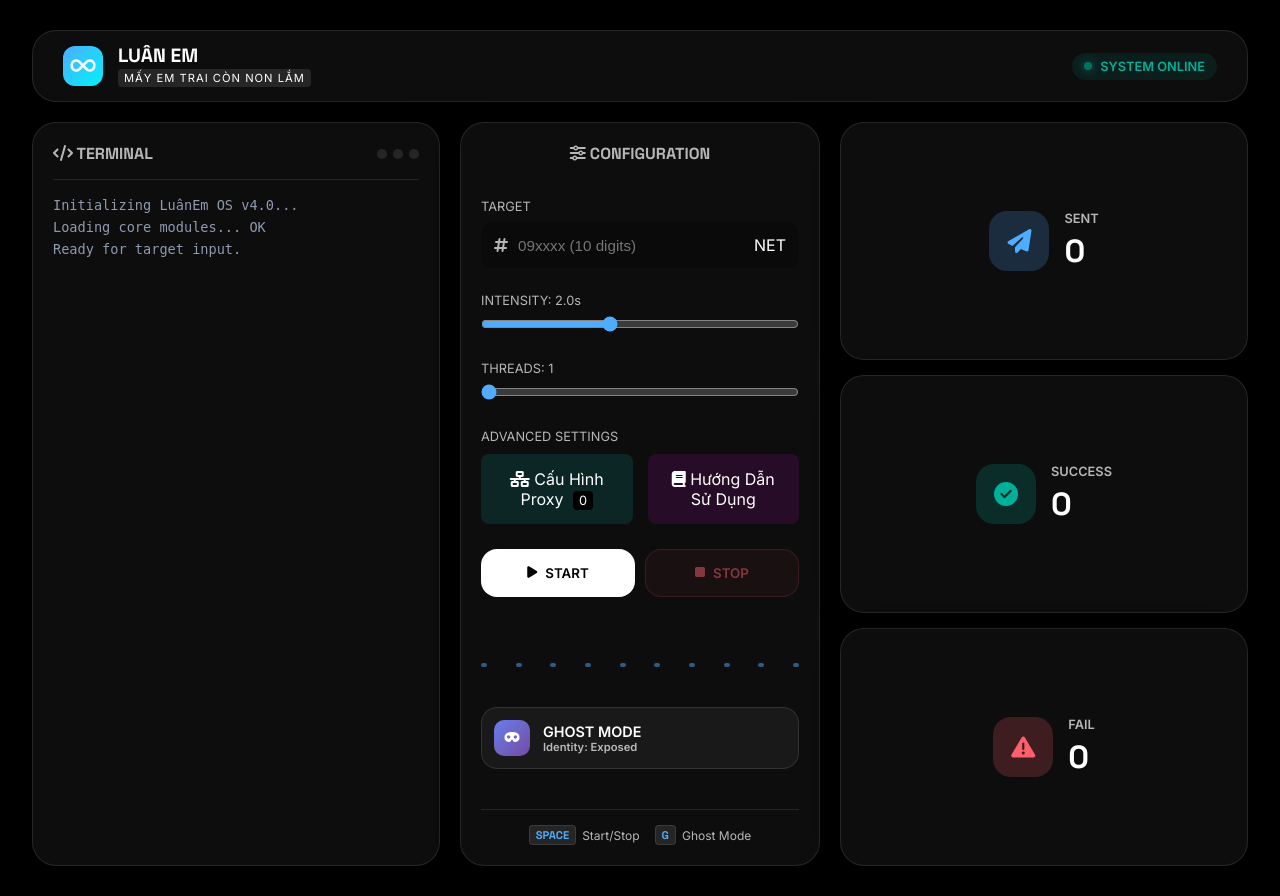
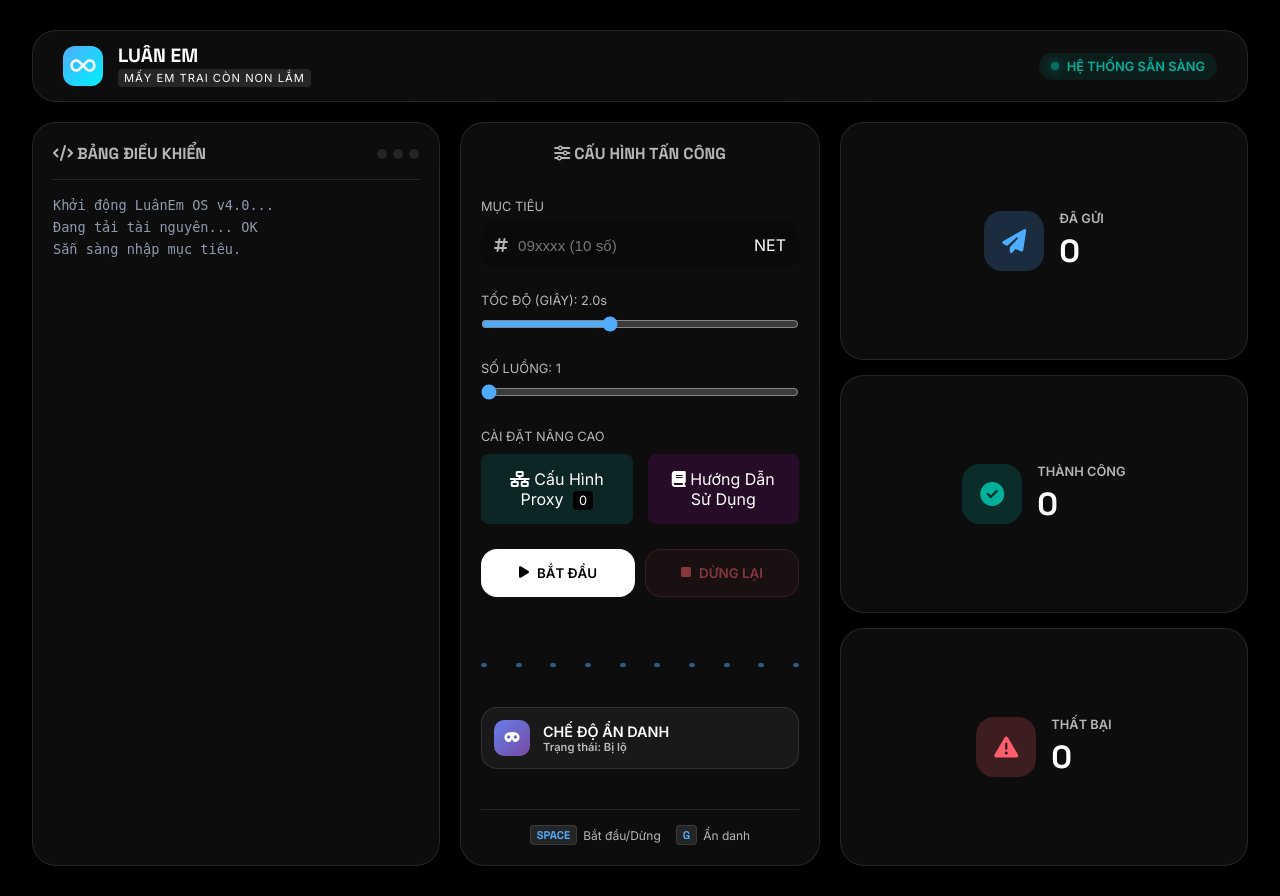
Before and after one commit to Xiata279/D-An-OTP-, a Flask app: page / in a window 1280 px wide. Run offline with Flask 3, Linux system fonts and the light colour scheme.

Commit message:
UI Localization: Translate to Vietnamese

```diff
--- a/static/js/main.js
+++ b/static/js/main.js
@@ -108,7 +108,7 @@ async function startSpam() {
     const proxies = localStorage.getItem('spam_proxies') || '';
 
     if (!phone || phone.length < 9) {
-        appendLog('ERROR: INVALID TARGET NUMBER', 'error');
+        appendLog('LỖI: SỐ ĐIỆN THOẠI KHÔNG HỢP LỆ', 'error');
         playBeep(200, 'sawtooth', 0.3); // Error sound
         speak("Báo lỗi. Số điện thoại, không hợp lệ.");
         return;
@@ -131,21 +131,21 @@ async function startSpam() {
         const data = await response.json();
 
         if (data.status === 'success') {
-            appendLog(`TARGET LOCKED: ${phone}`, 'success');
-            appendLog(`CONFIG: ${threads} THREADS | ${delay}s DELAY`, 'info');
-            if (proxies.trim()) appendLog(`PROXY: ENABLED (${proxies.split('\n').length} IPs)`, 'info');
+            appendLog(`ĐÃ KHÓA MỤC TIÊU: ${phone}`, 'success');
+            appendLog(`CẤU HÌNH: ${threads} LUỒNG | ĐỘ TRỄ ${delay}s`, 'info');
+            if (proxies.trim()) appendLog(`PROXY: ĐÃ BẬT (${proxies.split('\n').length} IPs)`, 'info');
 
             // Start polling real logs
             startRealPolling();
         } else {
-            appendLog(`INIT ERROR: ${data.message}`, 'error');
+            appendLog(`LỖI KHỞI TẠO: ${data.message}`, 'error');
             document.getElementById('btnStart').disabled = false;
             document.getElementById('btnStop').disabled = true;
             isRunning = false;
         }
     } catch (error) {
         console.error('Error:', error);
-        appendLog('CONNECTION FAILED', 'error');
+        appendLog('KẾT NỐI THẤT BẠI', 'error');
         document.getElementById('btnStart').disabled = false;
         document.getElementById('btnStop').disabled = true;
         isRunning = false;
@@ -167,7 +167,7 @@ async function stopSpam() {
 
     try {
         await fetch('/api/stop', { method: 'POST' });
-        appendLog('ATTACK TERMINATED BY USER', 'warning');
+        appendLog('ĐÃ DỪNG TẤN CÔNG', 'warning');
         stopRealPolling();
     } catch (error) {
         console.error('Error:', error);
@@ -183,7 +183,7 @@ async function activateGhostMode() {
     const originalText = btnGhost.innerHTML;
 
     btnGhost.disabled = true;
-    btnGhost.innerHTML = '<i class="fa-solid fa-spinner fa-spin"></i> MASKING IDENTITY...';
+    btnGhost.innerHTML = '<i class="fa-solid fa-spinner fa-spin"></i> ĐANG ẨN DANH...';
 
     playBeep(1200, 'sine', 0.5); // Ghost sound
     speak("Chế độ ẩn danh, đã kích hoạt. Đang xóa dấu vết.");
@@ -193,14 +193,14 @@ async function activateGhostMode() {
         const data = await response.json();
 
         if (data.status === 'success') {
-            appendLog('IDENTITY RESET: NEW SESSION & UA GENERATED', 'success');
-            document.getElementById('proxyStatus').textContent = 'Identity: Secure';
-            setTimeout(() => document.getElementById('proxyStatus').textContent = 'Identity: Exposed', 2000);
+            appendLog('ĐÃ ĐỔI NHẬN DẠNG: USER-AGENT MỚI', 'success');
+            document.getElementById('proxyStatus').textContent = 'Trạng thái: An toàn';
+            setTimeout(() => document.getElementById('proxyStatus').textContent = 'Trạng thái: Bị lộ', 2000);
         } else {
-            appendLog('IDENTITY RESET FAILED', 'error');
+            appendLog('ĐỔI NHẬN DẠNG THẤT BẠI', 'error');
         }
     } catch (error) {
-        appendLog('GHOST MODE ERROR', 'error');
+        appendLog('LỖI CHẾ ĐỘ ẨN DANH', 'error');
     } finally {
         setTimeout(() => {
             btnGhost.disabled = false;
@@ -245,7 +245,7 @@ async function pollStatus() {
             isRunning = false;
             document.getElementById('btnStart').disabled = false;
             document.getElementById('btnStop').disabled = true;
-            appendLog("SYNC: SERVER HALTED ATTACK", 'warning');
+            appendLog("ĐỒNG BỘ: MÁY CHỦ ĐÃ DỪNG", 'warning');
             stopRealPolling();
             speak("Máy chủ, đã ngắt kết nối.");
         }
--- a/templates/index.html
+++ b/templates/index.html
@@ -38,53 +38,53 @@
             </div>
             <div class="status-indicator active">
                 <span class="dot"></span>
-                <span>SYSTEM ONLINE</span>
+                <span>HỆ THỐNG SẴN SÀNG</span>
             </div>
         </header>
 
         <!-- Logs Section (Left) -->
         <div class="bento-item logs">
             <div class="log-header">
-                <h2><i class="fa-solid fa-code"></i> TERMINAL</h2>
+                <h2><i class="fa-solid fa-code"></i> BẢNG ĐIỀU KHIỂN</h2>
                 <div class="window-controls">
                     <span></span><span></span><span></span>
                 </div>
             </div>
             <div class="log-content" id="logConsole">
-                <div class="log-line system">Initializing LuânEm OS v4.0...</div>
-                <div class="log-line system">Loading core modules... OK</div>
-                <div class="log-line system">Ready for target input.</div>
+                <div class="log-line system">Khởi động LuânEm OS v4.0...</div>
+                <div class="log-line system">Đang tải tài nguyên... OK</div>
+                <div class="log-line system">Sẵn sàng nhập mục tiêu.</div>
             </div>
         </div>
 
         <!-- Controls Section (Center) -->
         <div class="bento-item controls">
-            <h2><i class="fa-solid fa-sliders"></i> CONFIGURATION</h2>
+            <h2><i class="fa-solid fa-sliders"></i> CẤU HÌNH TẤN CÔNG</h2>
 
             <div class="input-group">
-                <label>TARGET</label>
+                <label>MỤC TIÊU</label>
                 <div class="holo-input">
                     <i class="fa-solid fa-hashtag"></i>
-                    <input type="text" id="phoneInput" placeholder="09xxxx (10 digits)" maxlength="10"
+                    <input type="text" id="phoneInput" placeholder="09xxxx (10 số)" maxlength="10"
                         oninput="detectCarrier(this.value)">
                     <span id="carrierBadge" class="carrier-badge">NET</span>
                 </div>
             </div>
 
             <div class="input-group">
-                <label>INTENSITY: <span id="delayValue">2.0s</span></label>
+                <label>TỐC ĐỘ (GIÂY): <span id="delayValue">2.0s</span></label>
                 <input type="range" id="delaySlider" min="0" max="5" step="0.5" value="2">
                 <div class="range-bg"></div>
             </div>
 
             <div class="input-group">
-                <label>THREADS: <span id="threadValue">1</span></label>
+                <label>SỐ LUỒNG: <span id="threadValue">1</span></label>
                 <input type="range" id="threadSlider" min="1" max="20" step="1" value="1">
                 <div class="range-bg"></div>
             </div>
 
             <div class="input-group">
-                <label>ADVANCED SETTINGS</label>
+                <label>CÀI ĐẶT NÂNG CAO</label>
                 <div style="display: flex; gap: 15px; margin-top: 10px;">
                     <a href="/proxies" class="btn-sub"
                         style="flex: 1; text-align: center; text-decoration: none; padding: 15px; background: rgba(0, 255, 255, 0.1); border: 1px solid var(--neon-cyan); color: var(--neon-cyan); border-radius: 8px; transition: all 0.3s;">
@@ -101,10 +101,10 @@
 
             <div class="action-grid">
                 <button id="btnStart" class="holo-btn start" onclick="startSpam()">
-                    <i class="fa-solid fa-play"></i> START
+                    <i class="fa-solid fa-play"></i> BẮT ĐẦU
                 </button>
                 <button id="btnStop" class="holo-btn stop" onclick="stopSpam()" disabled>
-                    <i class="fa-solid fa-stop"></i> STOP
+                    <i class="fa-solid fa-stop"></i> DỪNG LẠI
                 </button>
             </div>
 
@@ -125,15 +125,15 @@
             <button id="btnGhost" class="holo-btn ghost" onclick="activateGhostMode()">
                 <div class="ghost-icon"><i class="fa-solid fa-mask"></i></div>
                 <div class="ghost-text">
-                    <span>GHOST MODE</span>
-                    <small id="proxyStatus">Identity: Exposed</small>
+                    <span>CHẾ ĐỘ ẨN DANH</span>
+                    <small id="proxyStatus">Trạng thái: Bị lộ</small>
                 </div>
             </button>
 
             <!-- Shortcuts Guide -->
             <div class="shortcuts-guide">
-                <div class="key-item"><span class="key">SPACE</span> Start/Stop</div>
-                <div class="key-item"><span class="key">G</span> Ghost Mode</div>
+                <div class="key-item"><span class="key">SPACE</span> Bắt đầu/Dừng</div>
+                <div class="key-item"><span class="key">G</span> Ẩn danh</div>
             </div>
         </div>
 
@@ -142,21 +142,21 @@
             <div class="bento-item stat stat-sent">
                 <div class="icon"><i class="fa-solid fa-paper-plane"></i></div>
                 <div class="info">
-                    <span class="label">SENT</span>
+                    <span class="label">ĐÃ GỬI</span>
                     <span class="value" id="statsSent">0</span>
                 </div>
             </div>
             <div class="bento-item stat stat-success">
                 <div class="icon"><i class="fa-solid fa-check-circle"></i></div>
                 <div class="info">
-                    <span class="label">SUCCESS</span>
+                    <span class="label">THÀNH CÔNG</span>
                     <span class="value" id="statsSuccess">0</span>
                 </div>
             </div>
             <div class="bento-item stat stat-fail">
                 <div class="icon"><i class="fa-solid fa-triangle-exclamation"></i></div>
                 <div class="info">
-                    <span class="label">FAIL</span>
+                    <span class="label">THẤT BẠI</span>
                     <span class="value" id="statsFail">0</span>
                 </div>
             </div>
```
